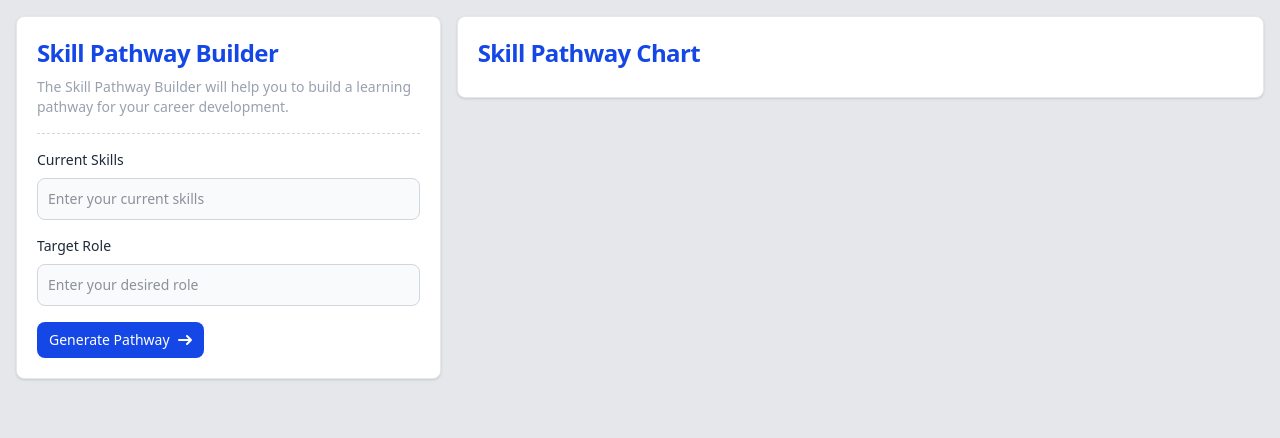
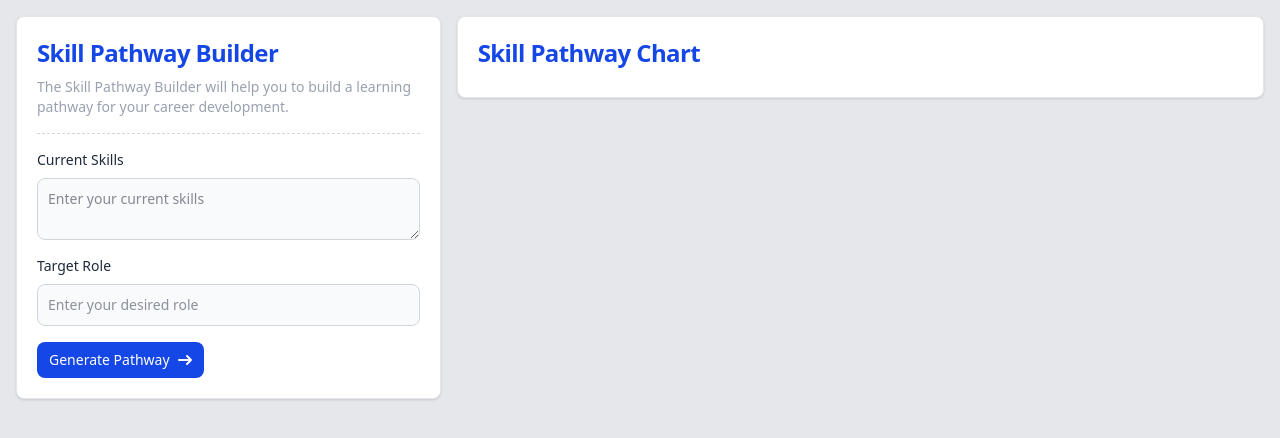
Before and after one commit to ratul16/ai-skill-pathway-builder, a Nuxt app: page / in a window 1280 px wide. Shown: the top 438 px of the page. Built offline with nearby package versions, Linux system fonts and the light colour scheme.

Commit message:
feat: update README for clarity, enhance textarea styling, and adjust temperature setting in API

```diff
--- a/app.vue
+++ b/app.vue
@@ -17,7 +17,7 @@
         <div class="skill-form flex flex-col gap-4">
           <div>
             <label for="current_skills" class="">Current Skills</label>
-            <input
+            <textarea
               id="current_skills"
               v-model="rawSkills"
               type="text"
@@ -82,7 +82,7 @@
         <h2 class="mb-2 text-2xl font-bold tracking-tight text-blue-700">Skill Pathway Chart</h2>
         <div
           v-if="store.loading"
-          class="px-3 py-1 text-xs font-medium leading-none text-center text-blue-800 bg-blue-200 rounded-md animate-pulse"
+          class="px-3 py-1 my-2 text-xs font-medium leading-none text-center text-blue-800 bg-blue-200 rounded-md animate-pulse"
         >
           Generating Pathway...
         </div>
--- a/assets/main.css
+++ b/assets/main.css
@@ -14,6 +14,10 @@ body {
     @apply bg-gray-50 border border-gray-300 block w-full p-2.5 text-sm rounded-lg focus:outline-blue-500 focus:border-blue-500;
   }
 
+  textarea {
+    @apply block p-2.5 w-full text-sm text-gray-900 bg-gray-50 rounded-lg border border-gray-300 focus:outline-blue-500 focus:border-blue-500;
+  }
+
   button {
     @apply cursor-pointer items-center px-3 py-2 text-sm font-medium bg-blue-700 rounded-lg hover:bg-blue-800 focus:ring-4 focus:outline-none focus:ring-blue-300 flex flex-row justify-between text-white transition-all duration-300 ease-in-out;
   }
```
Also changed, not shown: 2 other files (tests, documents, lock files or other folders).
